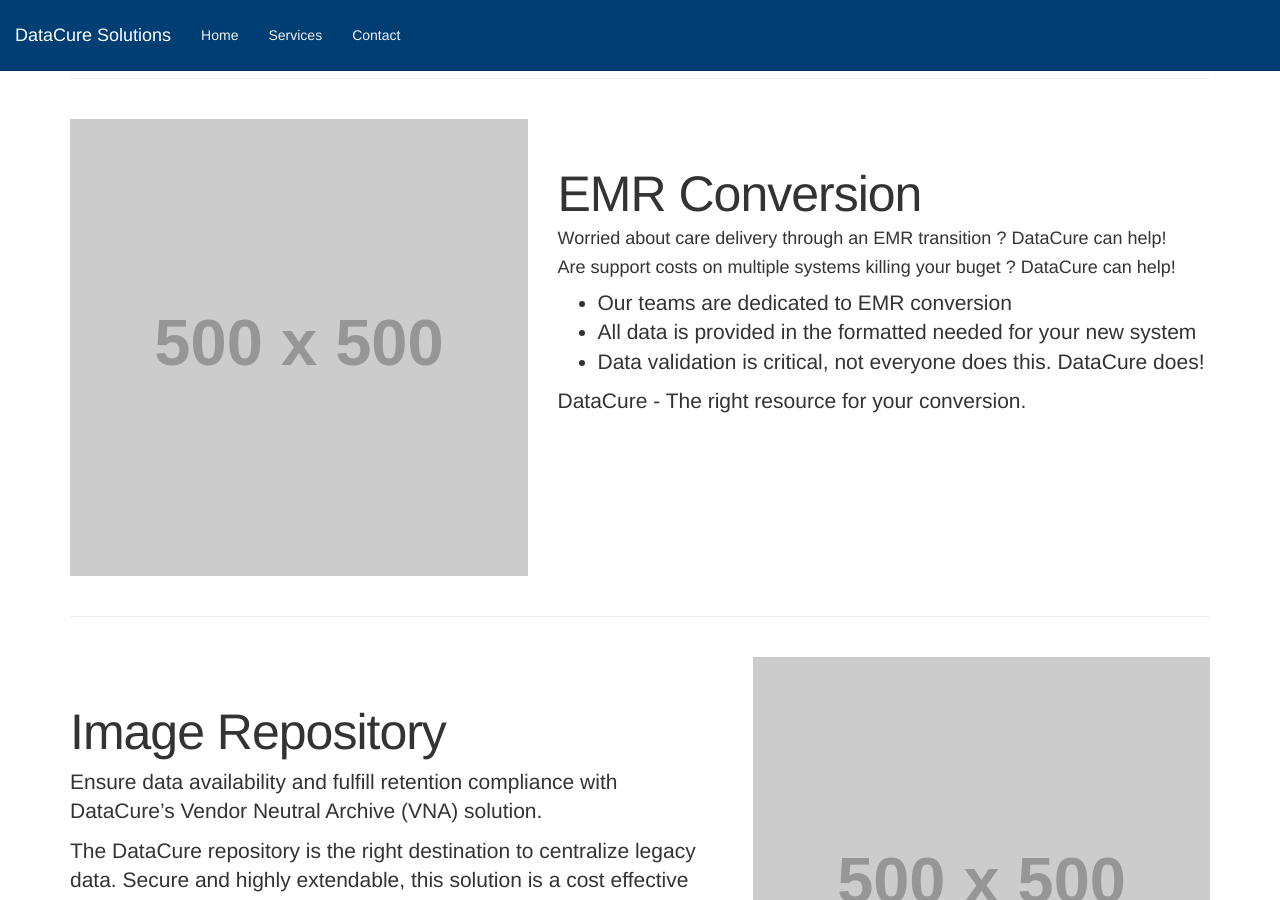
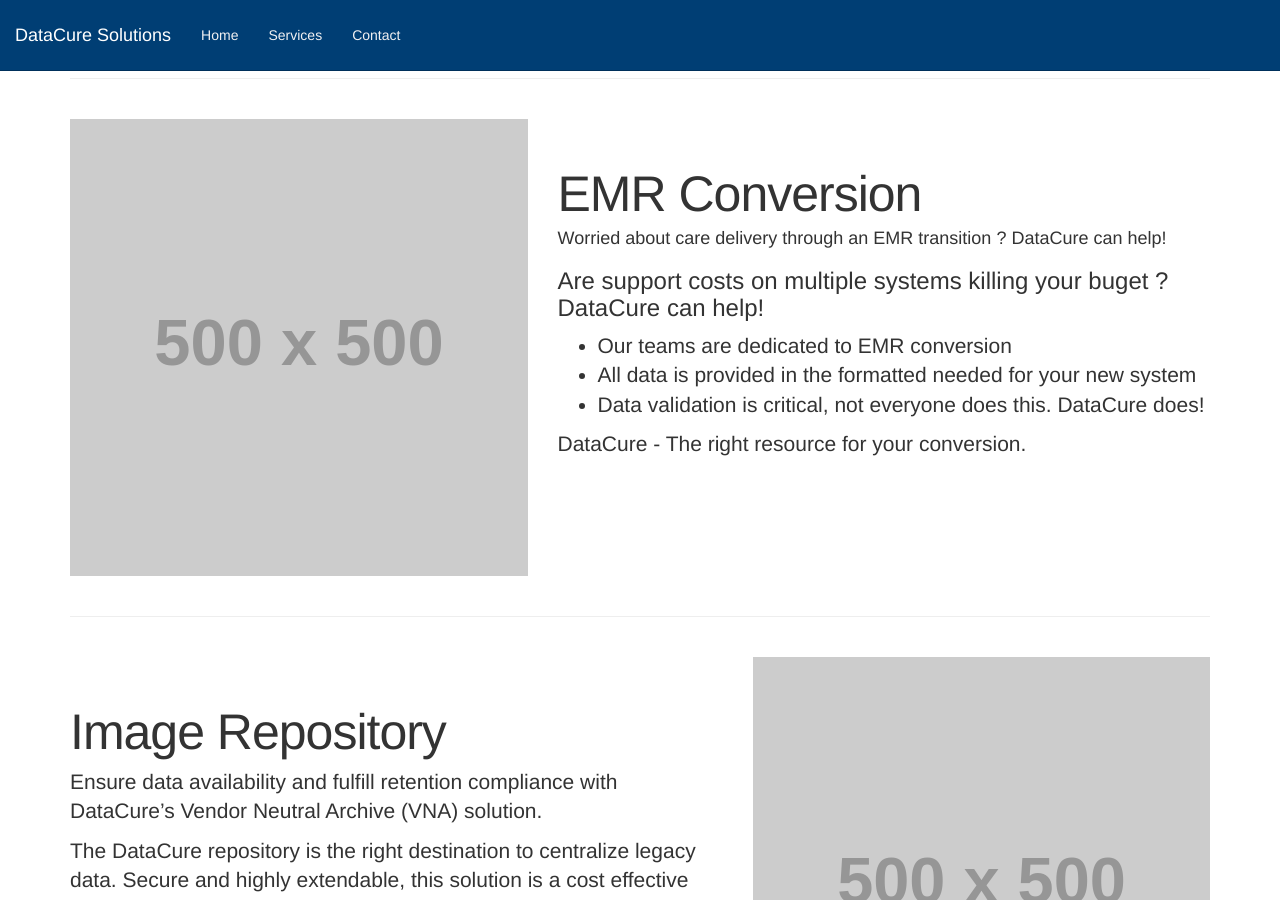
Before and after one commit to datacuresolutions/datacuresolutions.github.io, a Jekyll site: the page built from index.html, in a window 1280 px wide and 900 px high, scrolled down 1368 px. Built offline with Jekyll 4.4.1, drawn with Linux system fonts in a browser that asks for light colours; nearby versions of some CDN libraries; library files that are not in the unit come from our copies.

```diff
--- a/_includes/content/service_2_detail.md
+++ b/_includes/content/service_2_detail.md
@@ -1,5 +1,5 @@
 #### Worried about care delivery through an EMR transition ? DataCure can help!
-#### Are support costs on multiple systems killing your buget ? DataCure can help!
+### Are support costs on multiple systems killing your buget ? DataCure can help!
 
 * Our teams are dedicated to EMR conversion
 * All data is provided in the formatted needed for your new system
```
